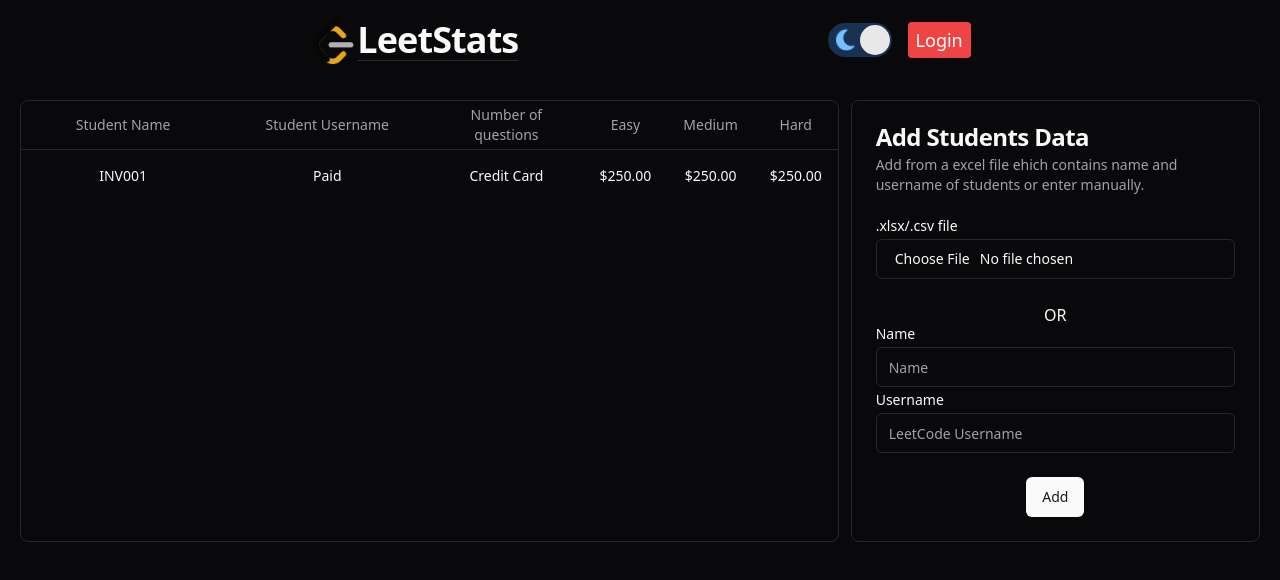
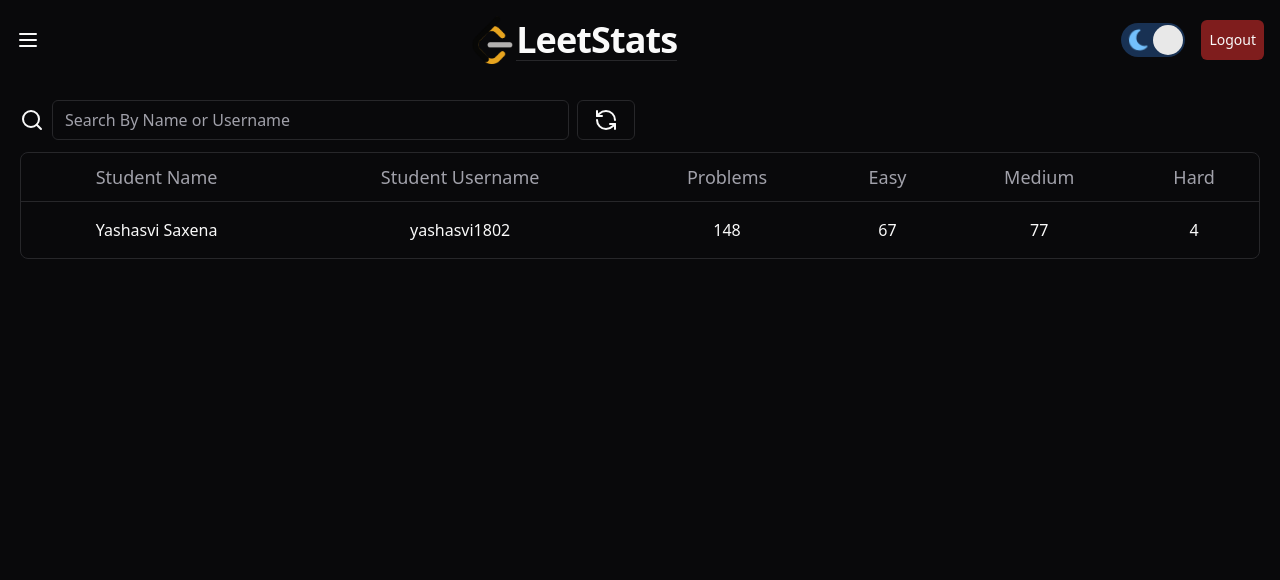
Before and after one commit to yashasvisxena/LeetStats, a React (Vite) app in the folder client/: page / in a window 1280 px wide. Shown: the top 580 px of the page. Built offline with nearby package versions, Linux system fonts and the light colour scheme.

Commit message:
ui changes

```diff
--- a/client/package.json
+++ b/client/package.json
@@ -38,6 +38,7 @@
     "@radix-ui/react-toggle": "^1.0.3",
     "@radix-ui/react-toggle-group": "^1.0.4",
     "@radix-ui/react-tooltip": "^1.0.7",
+    "@reduxjs/toolkit": "^2.2.3",
     "appwrite": "^13.0.1",
     "cheerio": "^1.0.0-rc.12",
     "class-variance-authority": "^0.7.0",
@@ -51,6 +52,7 @@
     "react-day-picker": "^8.10.0",
     "react-dom": "^18.2.0",
     "react-hook-form": "^7.49.3",
+    "react-redux": "^9.1.1",
     "react-resizable-panels": "^1.0.9",
     "sonner": "^1.3.1",
     "tailwind-merge": "^2.2.0",
--- a/client/src/components/Common/Navbar.jsx
+++ b/client/src/components/Common/Navbar.jsx
@@ -2,6 +2,8 @@ import { ThemeProvider } from "@/Contexts/Theme";
 import { useState, useEffect } from "react";
 import DarkLight from "./DarkLight";
 import logo from "@/assets/logo.png";
+import Form from "../Dashboard/Form";
+import { Button } from "../ui/button";
 
 const Navbar = () => {
   const [themeMode, setThemeMode] = useState("dark");
@@ -17,18 +19,17 @@ const Navbar = () => {
   }, [themeMode]);
   return (
     <ThemeProvider value={{ themeMode, darkTheme, lightTheme }}>
-      <div className="w-full flex justify-evenly items-center px-4 py-4 relative bg-background top-0">
-        <div className="flex items-center justify-center">
-          <img src={logo} alt="logo" className="w-12 h-12" />
-          <h2 className="text-center scroll-m-20 border-b text-xl sm:text-4xl font-semibold tracking-tight ">
+      <div className="w-full flex justify-between items-center px-4 py-4 relative top-0">
+        <Form/>
+        <div className="flex items-center">
+          <img src={logo} alt="logo" className="w-8 h-8 sm:w-12 sm:h-12" />
+          <h2 className="text-center scroll-m-20 border-b text-lg sm:text-4xl font-semibold tracking-tight ">
             LeetStats
           </h2>
         </div>
         <div className="flex items-center justify-center">
           <DarkLight />
-          <button className="bg-red-500 text-white text-sm sm:text-lg px-2 py-1 rounded text-center">
-            Login
-          </button>
+          <Button className="p-2" variant="destructive">Logout</Button>
         </div>
       </div>
     </ThemeProvider>
--- a/client/src/components/Dashboard/Dashboard.jsx
+++ b/client/src/components/Dashboard/Dashboard.jsx
@@ -1,11 +1,12 @@
 import Form from "./Form";
+import SearchReload from "./SearchReload";
 import StudentList from "./StudentList";
 
 const Dashboard = () => {
   return (
-    <div className="flex h-full px-5 py-5 space-x-3 w-full relative">
+    <div className="flex flex-col h-full px-5 py-5 space-y-3 w-full relative">
+      <SearchReload />
       <StudentList />
-      <Form />
     </div>
   );
 };
--- a/client/src/components/Dashboard/Form.jsx
+++ b/client/src/components/Dashboard/Form.jsx
@@ -10,16 +10,21 @@ import {
 } from "@/components/ui/card";
 import { Input } from "@/components/ui/input";
 import { Label } from "@/components/ui/label";
-import { Separator } from "@/components/ui/separator";
+import { Sheet, SheetContent, SheetTrigger } from "@/components/ui/sheet";
+import { Menu } from "lucide-react";
 
 const Form = () => {
   return (
-    <div className="hidden sm:flex sm:flex-col items-center justify-center sm:w-4/12 space-y-3 rounded-lg ">
-      <Card className="w-full">
+    <Sheet className="w-1/12">
+      <SheetTrigger asChild>
+        <Menu className="w-4 h-4 sm:h-6 sm:w-6" />
+      </SheetTrigger>
+      <SheetContent side='left'>
+        <Card className="my-6">
           <CardHeader>
             <CardTitle>Add Students Data</CardTitle>
             <CardDescription>
-            Add from a excel file ehich contains name and username of students
+              Add from a excel file which contains name and username of students
               or enter manually.
             </CardDescription>
           </CardHeader>
@@ -35,14 +40,19 @@ const Form = () => {
               <Label htmlFor="name">Name</Label>
               <Input type="text" id="name" placeholder="Name" />
               <Label htmlFor="username">Username</Label>
-            <Input type="text" id="username" placeholder="LeetCode Username" />
+              <Input
+                type="text"
+                id="username"
+                placeholder="LeetCode Username"
+              />
             </div>
           </CardContent>
           <CardFooter className="flex justify-center">
             <Button>Add</Button>
           </CardFooter>
         </Card>
-    </div>
+      </SheetContent>
+    </Sheet>
   );
 };
 
--- /dev/null
+++ b/client/src/components/Dashboard/SearchReload.jsx
@@ -0,0 +1,18 @@
+import React from 'react'
+import { Input } from "@/components/ui/input"
+import { RefreshCcw, Search, SearchIcon } from 'lucide-react'
+import { Button } from '../ui/button'
+
+const SearchReload = () => {
+  return (
+    <div className='flex w-full items-center space-x-2'>
+        <Search className="w-4 h-4 sm:h-6 sm:w-6"/>
+        <Input className="w-7/12 sm:w-5/12 text-xs sm:text-base" type="text" placeholder="Search By Name or Username" />
+        <Button variant="outline">
+            <RefreshCcw className="w-4 h-4 sm:h-6 sm:w-6"/>
+        </Button>
+    </div>
+  )
+}
+
+export default SearchReload
--- a/client/src/components/Dashboard/StudentList.jsx
+++ b/client/src/components/Dashboard/StudentList.jsx
@@ -11,28 +11,26 @@ import {
 } from "@/components/ui/table";
 const StudentList = () => {
   return (
-    <div className="flex flex-col w-8/12 space-y-3 border rounded-lg">
+    <div className="flex flex-col border rounded-lg ">
       <Table>
         <TableHeader>
-          <TableRow>
-            <TableHead className="w-3/12 text-center">Student Name</TableHead>
-            <TableHead className="w-3/12 text-center">
-              Student Username
-            </TableHead>
-            <TableHead className="text-center">Number of questions</TableHead>
+          <TableRow className="text-xs sm:text-lg">
+            <TableHead className="text-center">Student Name</TableHead>
+            <TableHead className="text-center">Student Username</TableHead>
+            <TableHead className="text-center">Problems</TableHead>
             <TableHead className="text-center">Easy</TableHead>
             <TableHead className="text-center">Medium</TableHead>
             <TableHead className="text-center">Hard</TableHead>
           </TableRow>
         </TableHeader>
         <TableBody>
-          <TableRow>
-            <TableCell className="text-center">INV001</TableCell>
-            <TableCell className="text-center">Paid</TableCell>
-            <TableCell className="text-center">Credit Card</TableCell>
-            <TableCell className="text-center">$250.00</TableCell>
-            <TableCell className="text-center">$250.00</TableCell>
-            <TableCell className="text-center">$250.00</TableCell>
+          <TableRow className="text-center text-xs sm:text-base">
+            <TableCell>Yashasvi Saxena</TableCell>
+            <TableCell>yashasvi1802</TableCell>
+            <TableCell>148</TableCell>
+            <TableCell>67</TableCell>
+            <TableCell>77</TableCell>
+            <TableCell>4</TableCell>
           </TableRow>
         </TableBody>
       </Table>
```
Also changed, not shown: 1 other file (tests, documents, lock files or other folders). Lines whose indentation alone changed are shown as unchanged.
